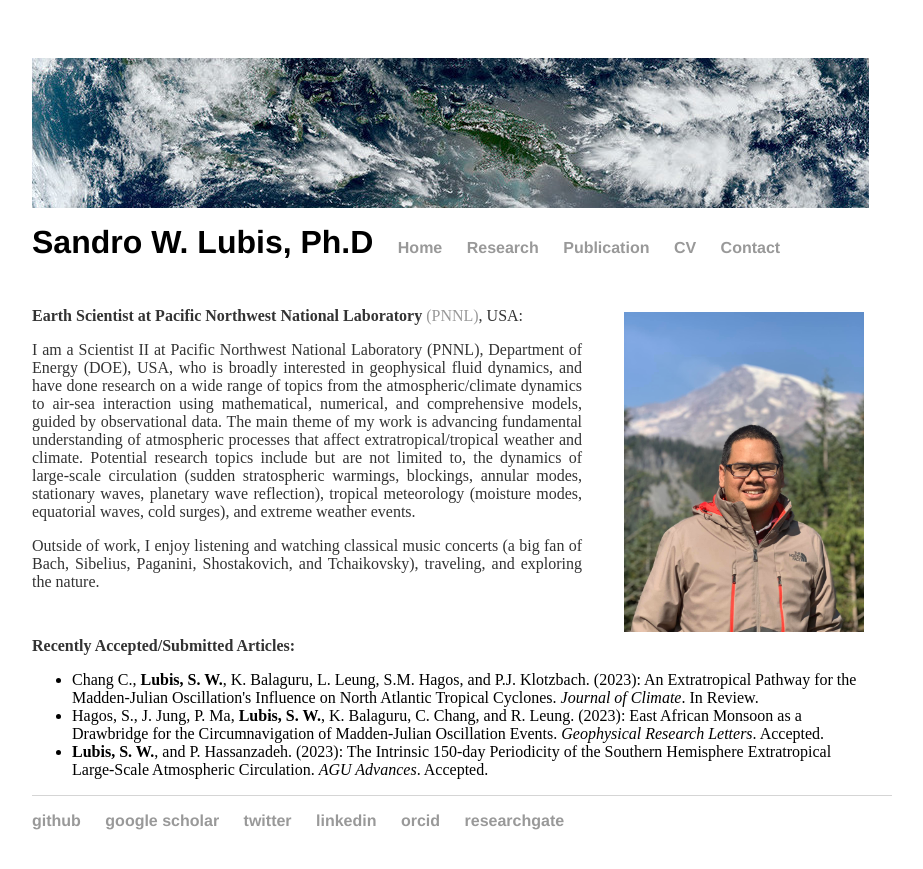
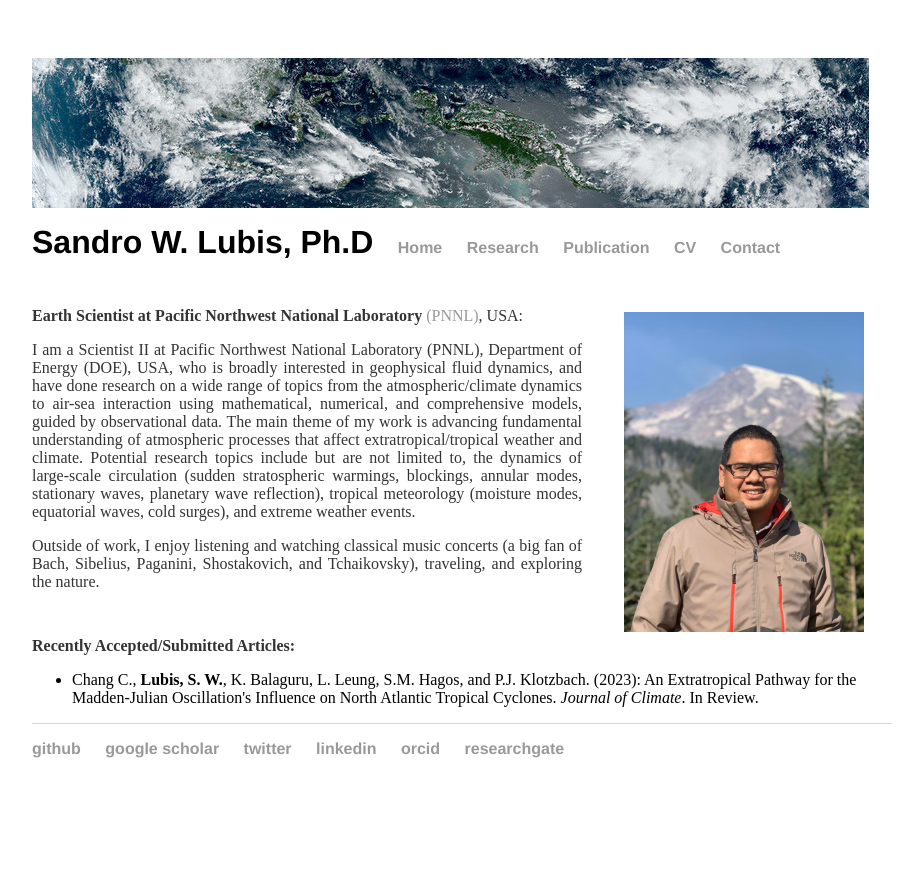
Before and after one commit to sandrolubis/sandrolubis.github.io, a Jekyll site: the page built from index.html, in a window 1280 px wide. Shown: the top 869 px of the page, without its empty margins (276-1199 px from the left). Built offline with Jekyll 4.4.1, drawn with Linux system fonts in a browser that asks for light colours.

Commit message:
Update index.html

```diff
--- a/index.html
+++ b/index.html
@@ -47,8 +47,6 @@ div.relative {
 	<p class="ex", style="padding-top:30px"><font size=3><b>Recently Accepted/Submitted Articles:</b></p>
 		<ul class="ex">
 		<li>Chang C., <b>Lubis, S. W.</b>, K. Balaguru, L. Leung, S.M. Hagos, and P.J. Klotzbach. (2023): An Extratropical Pathway for the Madden-Julian Oscillation's Influence on North Atlantic Tropical Cyclones. <i>Journal of Climate</i>. In Review.</li>
-		<li>Hagos, S., J. Jung, P. Ma, <b>Lubis, S. W.</b>, K. Balaguru, C. Chang, and R. Leung. (2023): East African Monsoon as a Drawbridge for the Circumnavigation of Madden-Julian Oscillation Events. <i>Geophysical Research Letters</i>. Accepted.</li>
-		<li><b>Lubis, S. W.</b>, and P. Hassanzadeh. (2023): The Intrinsic 150-day Periodicity of the Southern Hemisphere Extratropical Large-Scale Atmospheric Circulation. <i>AGU Advances</i>. Accepted.</li>
 		</ul>
 
 </div>
```
